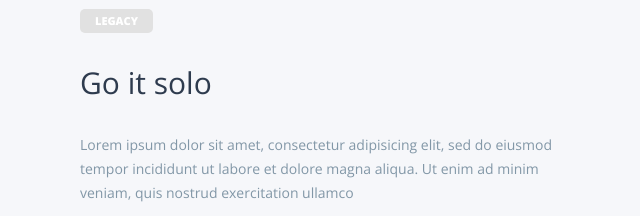
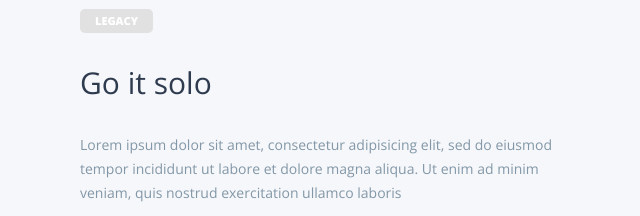
Before and after one commit to mateusz-s/Picture_Perfect-webpage, a website: page index.html in a window 1280 px wide. Shown: the part 3900-4116 px from the top of the page, 20-660 px from the left. Drawn offline with nearby package versions, Linux system fonts and the light colour scheme.

Commit message:
Edit content text

```diff
--- a/index.html
+++ b/index.html
@@ -180,7 +180,7 @@
                         <div class="buying-content">
                             <span class="label">Legacy</span>
                             <h3>Go it solo</h3>
-                            <p>Lorem ipsum dolor sit amet, consectetur adipisicing elit, sed do eiusmod tempor incididunt ut labore et dolore magna aliqua. Ut enim ad minim veniam, quis nostrud exercitation ullamco</p>
+                            <p>Lorem ipsum dolor sit amet, consectetur adipisicing elit, sed do eiusmod tempor incididunt ut labore et dolore magna aliqua. Ut enim ad minim veniam, quis nostrud exercitation ullamco laboris</p>
                             <button type="button" class="btn-shop">Buy now $9</button>
                             <br>
                             <i class="fa fa-apple" aria-hidden="true"></i>
```
Also changed, not shown: README.md.
